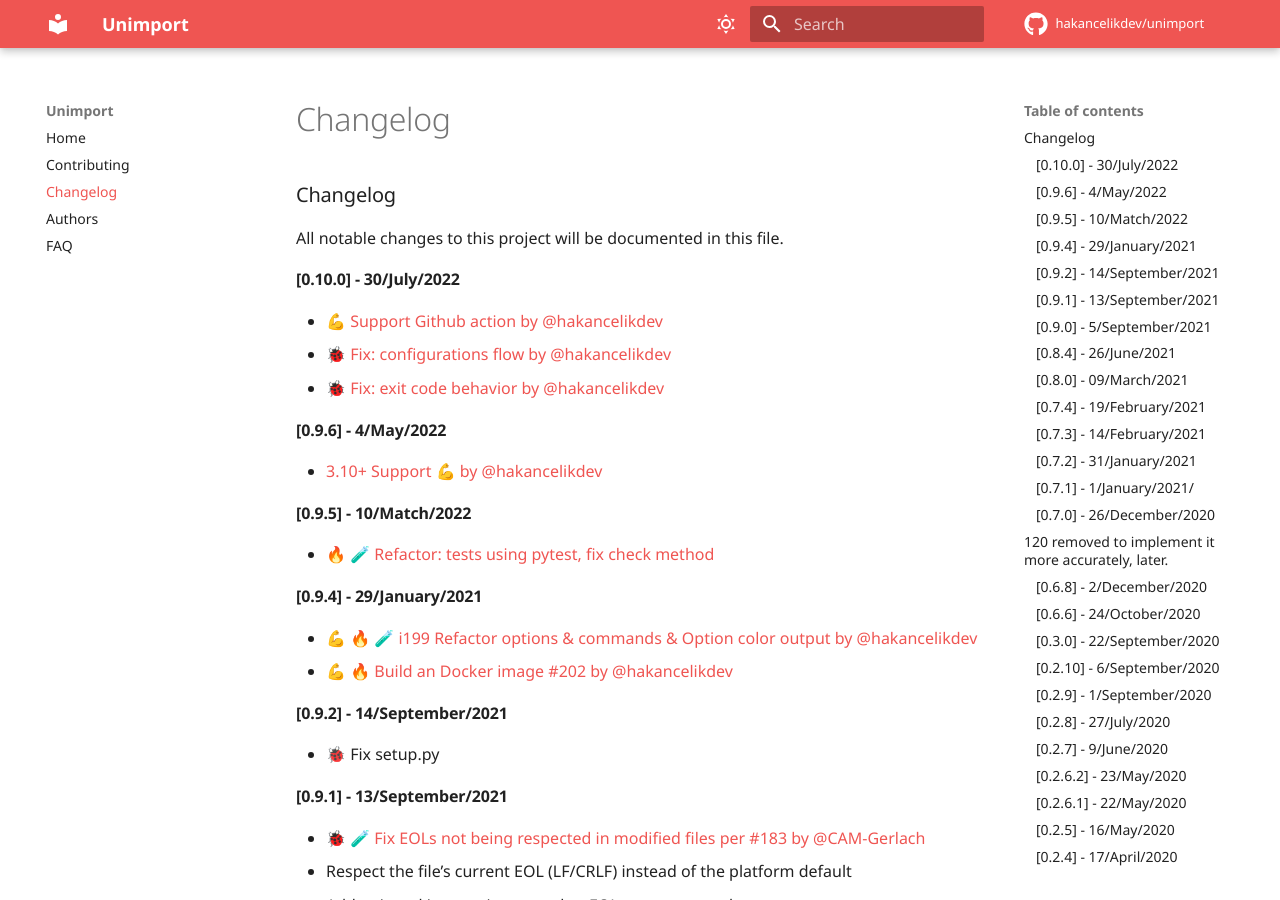
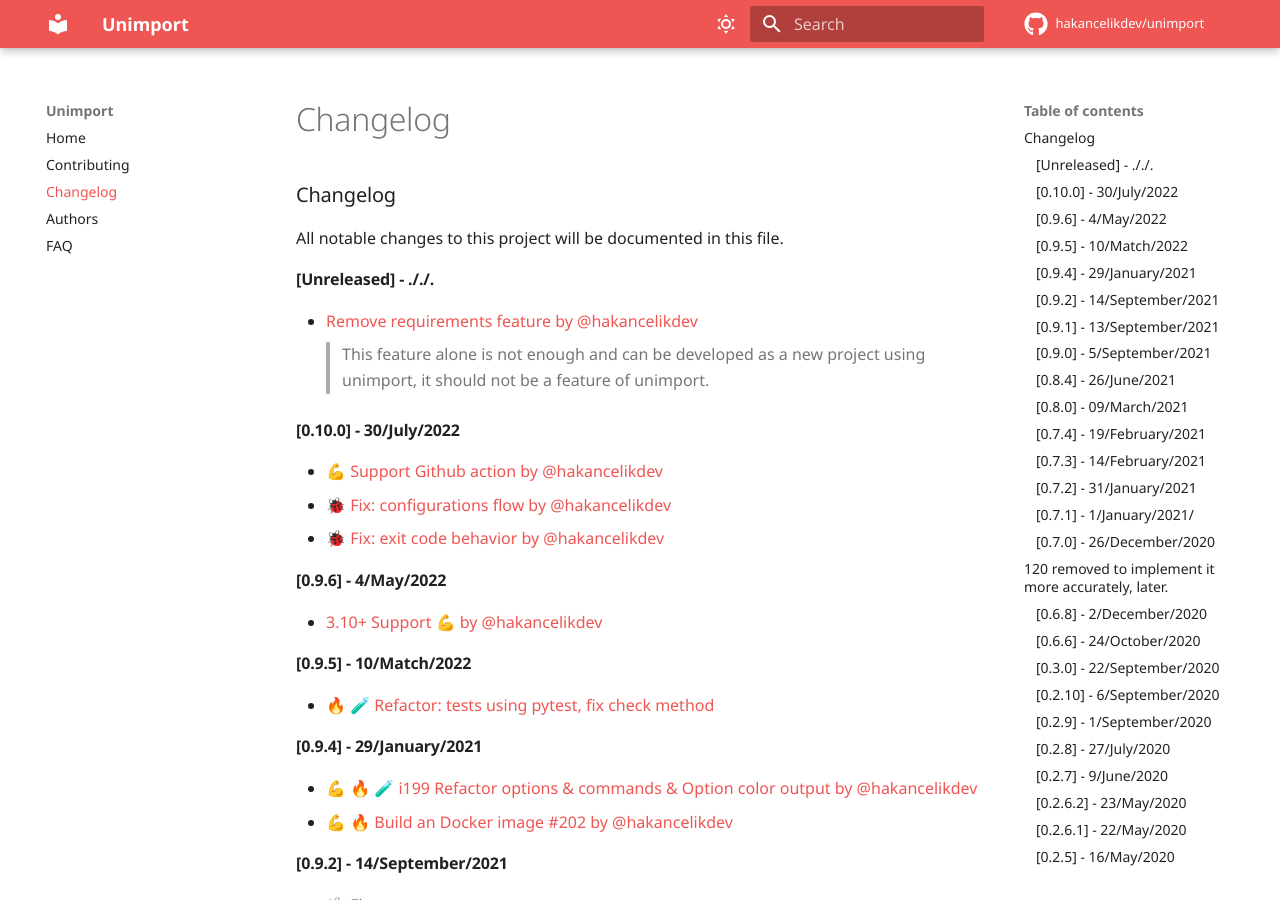
Before and after one commit to hakancelikdev/unimport, an MkDocs documentation site: the page built from docs/changelog.md, in a window 1280 px wide and 900 px high. Built offline with MkDocs 1.6.1 and Material for MkDocs 9.7.7, drawn with Linux system fonts in a browser that asks for light colours; comment, search, counter and statistics services are not loaded; the version menu is left out.

Commit message:
Update docs

```diff
--- a/docs/changelog.md
+++ b/docs/changelog.md
@@ -1,6 +1,12 @@
 # Changelog
 
 All notable changes to this project will be documented in this file.
+
+## [Unreleased] - ././.
+
+- [Remove requirements feature by @hakancelikdev](https://github.com/hakancelikdev/unimport/pull/234)
+  > This feature alone is not enough and can be developed as a new project using
+  > unimport, it should not be a feature of unimport.
 
 ## [0.10.0] - 30/July/2022
 
```
Also changed, not shown: 1 other file.
